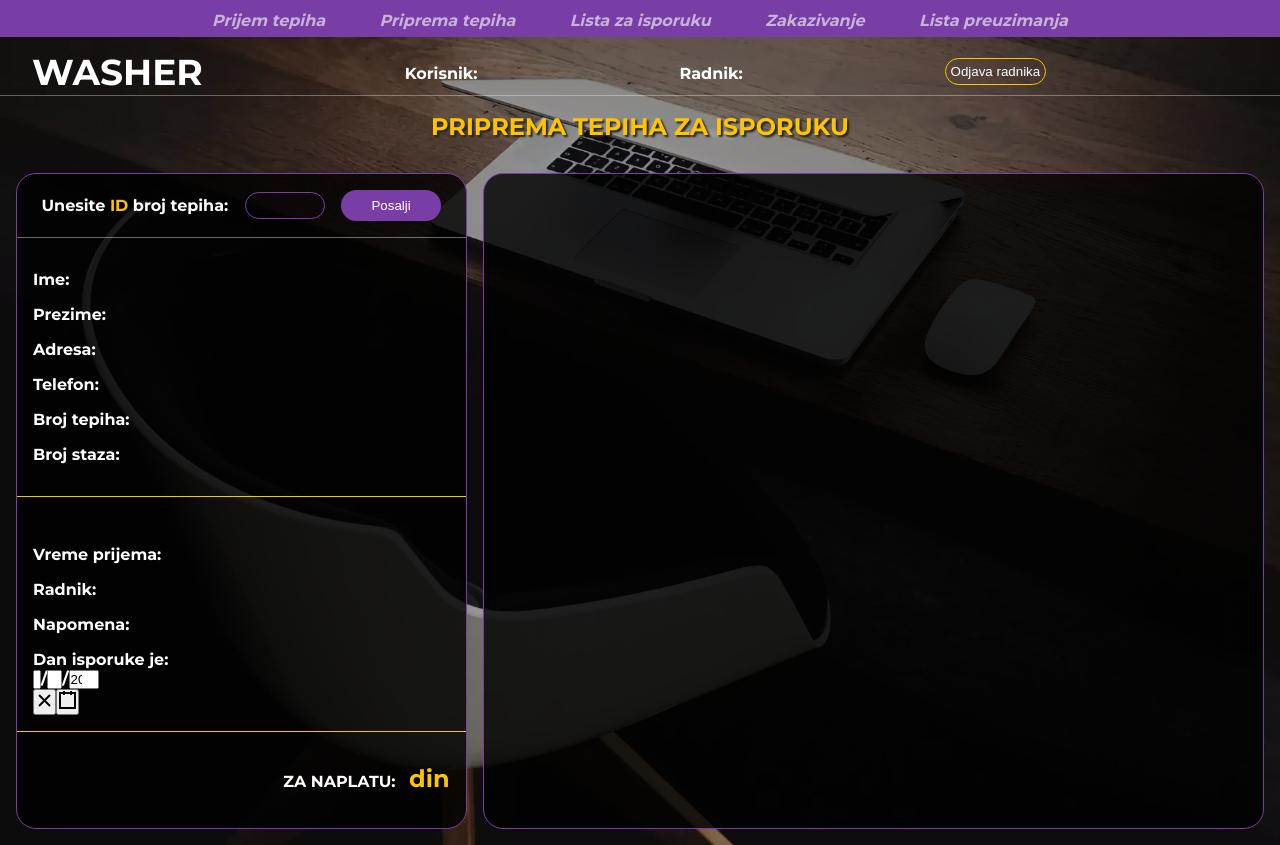
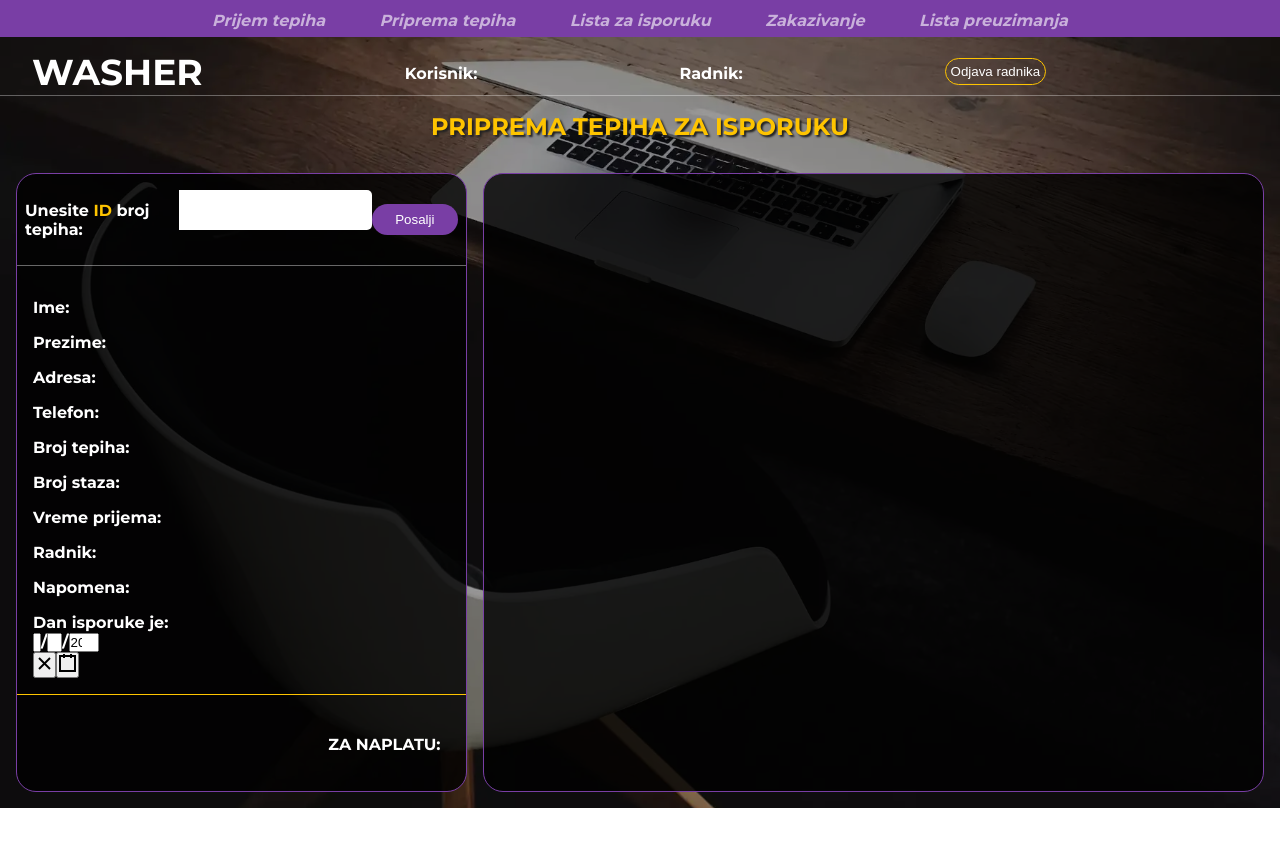
Before and after one commit to MarkoVasicDeveloper/AplikacijaZaTepihServise-User-Interface, a React (Create React App) app: page /measuringandpreparingcarpet in a window 1280 px wide. After the commit the page ends 808 px from the top, so only its background shows below. Built offline with nearby package versions, Linux system fonts and the light colour scheme.

Commit message:
LeftContentMeasuring - logic

```diff
--- a/src/Component/LogInPage/Login.tsx
+++ b/src/Component/LogInPage/Login.tsx
@@ -6,7 +6,7 @@ import { useEffect, useState } from "react";
 import { Link, useNavigate } from "react-router-dom";
 
 import "./LogIn.scss";
-import { InputWithValidation } from "../layout/input/input";
+import { Input } from "../layout/input/input";
 import { useInputText } from "../../hooks/useInputText";
 import { SocialIcon } from "../layout/socialIcon/socialIcon";
 import { Button } from "../layout/button/button";
@@ -55,8 +55,8 @@ export default function Login({ workerLogIn }: LoginProps) {
           </div>
         </div>
 
-        <InputWithValidation icon={workerLogIn ? faSignature : faMailBulk} onChangeInput={edit} name={workerLogIn ? "name" : "email"} placeholder={workerLogIn ? "Ime" : "Email"} id={workerLogIn ? "name" : "email"} cleanUp={workerLogIn} required />
-        <InputWithValidation icon={faKey} onChangeInput={edit} name={"password"} placeholder="Password" id={"password"} type="password" cleanUp={workerLogIn} required />
+        <Input icon={workerLogIn ? faSignature : faMailBulk} onChangeInput={edit} name={workerLogIn ? "name" : "email"} placeholder={workerLogIn ? "Ime" : "Email"} id={workerLogIn ? "name" : "email"} cleanUp={workerLogIn} required />
+        <Input icon={faKey} onChangeInput={edit} name={"password"} placeholder="Password" id={"password"} type="password" cleanUp={workerLogIn} required />
 
         <div className="message-container">
           <p className={message ? "api-message" : ''}> {message} </p>
--- a/src/Component/MeasuringAndPreparing/LeftContainer/LeftContentMeasuring.tsx
+++ b/src/Component/MeasuringAndPreparing/LeftContainer/LeftContentMeasuring.tsx
@@ -1,123 +1,48 @@
-import { useReducer, useState } from "react";
+import { useState } from "react";
 import "./LeftContentMeasuring.css";
-import { useUser } from "../../../Context/UserContext";
-import { useReceptionInfo } from "../../../Context/ReceptionInfoContext";
-import {
-  initialStateMeasuring,
-  ClientReducer,
-} from "../../../Reducers/MeasuringAndPreparingCarpet/ClientReducer";
-import {
-  getReception,
-  getWorkerName,
-} from "../../../misc/Function/MeasuringAndPreparingCarpet/LeftContent.ts/LeftContentFunction";
-import {
-  DimensionsReducer,
-  initialDimensions,
-} from "../../../Reducers/MeasuringAndPreparingCarpet/DimensionsReducer";
+
 import DatePicker from "react-date-picker";
 
+import { useTypedSelector } from "../../../hooks/useTypedSelector";
+import { selectClient } from "../../../redux/client/clientSlice";
+import { selectReceptionForPay } from "../../../redux/reception/receptionSlice";
+
+import { useInputText } from "../../../hooks/useInputText";
+import { useCurrentReception } from "../../../hooks/useCurrentReception";
+
+import { Input } from "../../layout/input/input";
+import { Button } from "../../layout/button/button";
+
 export default function LeftContentMeasuring() {
+  const client = useTypedSelector(selectClient);
+  const forPay = useTypedSelector(selectReceptionForPay);
+
+  const { data, edit } = useInputText({});
   const [date, onChangeDate] = useState(new Date());
+  const { getReception, worker } = useCurrentReception();
 
-  const [receptionUserId, setReceptionUserId] = useState("");
-  const [receiverWorker, setReceivedWorker] = useState("");
-
-  const { user } = useUser() as any;
-  const { reception, setReceptionEvent } = useReceptionInfo() as any;
-  const [state, dispatch] = useReducer(ClientReducer, initialStateMeasuring);
-  const [dimensionState, dispatchDimension] = useReducer(
-    DimensionsReducer,
-    initialDimensions
-  );
-
-  async function sendData() {
-    const currentReception = await getReception(receptionUserId, user.userId);
-
-    if (currentReception.data.statusCode === -5001)
-      return setReceptionEvent({ show: 0 });
-
-    dispatch({ type: "setClientInfo", value: currentReception.data });
-
-    dispatchDimension({
-      type: "setEmpty",
-      value:
-        currentReception.data.numberOfCarpet +
-        currentReception.data.numberOfTracks -
-        currentReception.data.prepare,
-    });
-
-    setReceptionEvent({
-      date: date.toISOString().split("T")[0],
-      clientId: currentReception.data.clientsId,
-      carpetReceptionUserId: receptionUserId,
-      carpetReceptionId: currentReception.data.carpetReception,
-      forPay: 0,
-      workerReceivedId: currentReception.data.workerId,
-      prepared: currentReception.data.prepare,
-      show:
-        currentReception.data.numberOfCarpet +
-        currentReception.data.numberOfTracks -
-        currentReception.data.prepare,
-    });
-
-    setReceivedWorker(await getWorkerName(currentReception, user.userId));
-  }
+  const labels = ['Ime: ', 'Prezime: ', 'Adresa: ', 'Telefon: ', 'Broj tepiha: ', 'Broj staza: ', 'Vreme prijema: ', 'Radnik: ', 'Napomena: '];
+  const displayData = [client.name, client.surname, client.address, client.phone, client.numberOfCarpets, client.numberOfTracks, client.timeAt, worker, client.note];
 
   return (
     <section id="leftContentMeasuring">
       <div className="carpetId">
-        <label>
+        <label htmlFor="receptionUserId">
           Unesite <span>ID</span> broj tepiha:
         </label>
-        <input
-          type="number"
-          name="id"
-          id="carpetId"
-          value={receptionUserId}
-          onChange={(e) => setReceptionUserId(e.target.value)}
-        />
-        <button onClick={() => sendData()}>Posalji</button>
+        <Input onChangeInput={edit} name={"receptionUserId"} id={"receptionUserId"} />
+        <Button title="Posalji" onClickFunction={() => getReception(data.receptionUserId, date) } />
       </div>
       <div className="userInfo">
-        <div className="info">
-          <label>Ime:</label>
-          <p>{state.name}</p>
-        </div>
-        <div className="info">
-          <label>Prezime:</label>
-          <p>{state.surname}</p>
-        </div>
-        <div className="info">
-          <label>Adresa:</label>
-          <p>{state.address}</p>
-        </div>
-        <div className="info">
-          <label>Telefon:</label>
-          <p>{state.phone}</p>
-        </div>
-        <div className="info">
-          <label>Broj tepiha:</label>
-          <p>{state.numberOfCarpet}</p>
-        </div>
-        <div className="info">
-          <label>Broj staza:</label>
-          <p>{state.numberOfTracks}</p>
-        </div>
-      </div>
-      <div className="userInfo">
-        <div className="info">
-          <label>Vreme prijema:</label>
-          <p>{state.dateAt}</p>
-        </div>
-        <div className="info">
-          <label>Radnik:</label>
-          <p>{receiverWorker}</p>
-        </div>
+        {
+          displayData.map((data, index) => (
+            <div key={index} className="info">
+              <label>{labels[index]}</label>
+              <p>{data}</p>
+            </div>
+          ))
+        }
 
-        <div className="info">
-          <label>Napomena:</label>
-          <p>{state.note}</p>
-        </div>
         <div className="date">
           <label htmlFor="deliveryDate">Dan isporuke je:</label>
           <DatePicker
@@ -129,8 +54,8 @@ export default function LeftContentMeasuring() {
       </div>
       <div className="forPay">
         <p>
-          ZA NAPLATU: &nbsp;{" "}
-          <span>{reception.forPay ? reception.forPay + " din" : " din"}</span>
+          ZA NAPLATU: &nbsp;
+          <span> {forPay ? forPay + " din" : ""}</span>
         </p>
       </div>
     </section>
--- a/src/Component/layout/input/input.tsx
+++ b/src/Component/layout/input/input.tsx
@@ -18,7 +18,7 @@ interface InputParam {
   label?: string
 }
 
-export function InputWithValidation({ icon, onChangeInput, onEnter, type, name, id, required, footnoteTitle, placeholder, cleanUp, label }: InputParam): JSX.Element {
+export function Input({ icon, onChangeInput, onEnter, type, name, id, required, footnoteTitle, placeholder, cleanUp, label }: InputParam): JSX.Element {
   const [dirty, setDirty] = useState(false);
   const [implementClass, setImplementClass] = useState('');
   const input = useRef<HTMLInputElement>(null);
--- /dev/null
+++ b/src/hooks/useCurrentReception.ts
@@ -0,0 +1,66 @@
+import { useState } from "react";
+import api, { ApiResponse } from "../api/api";
+import { setClient } from "../redux/client/clientSlice";
+import { setReception } from "../redux/reception/receptionSlice";
+import { selectUserId } from "../redux/user/userSlice"
+import { useAppDispatch } from "./useAppDispatch";
+import { useTypedSelector } from "./useTypedSelector"
+
+export function useCurrentReception ()
+: {getReception: (receptionUserId: number, date: Date) => void; worker: string;} {
+  const userId = useTypedSelector(selectUserId);
+
+  const dispatch = useAppDispatch();
+
+  const [worker, setWorker] = useState('');
+
+  const getReception = (receptionUserId: number, date: Date): void => {
+    const reception = async (): Promise<ApiResponse> => await api(
+      `api/carpetReception/getReceptionById/${receptionUserId}/${userId}`,
+      "post",
+      {}
+    );
+
+    reception()
+      .then(currentReception => {
+        if (currentReception.data.statusCode === -5001)
+        return dispatch(setReception({ show: 0 }));
+
+        dispatch(setClient(
+          { ...currentReception.data.clients,
+            numberOfCarpets: currentReception.data.numberOfCarpet,
+            numberOfTracks: currentReception.data.numberOfTracks
+          }));
+
+        dispatch(setReception({
+          date: date.toISOString().split("T")[0],
+          clientId: currentReception.data.clientsId,
+          carpetReceptionUserId: receptionUserId,
+          carpetReceptionId: currentReception.data.carpetReception,
+          forPay: 0,
+          workerReceivedId: currentReception.data.workerId,
+          prepared: currentReception.data.prepare,
+          show:
+            currentReception.data.numberOfCarpet +
+            currentReception.data.numberOfTracks -
+            currentReception.data.prepare,
+        }));
+
+        getWorker(currentReception.data.workerId);
+      })
+      .catch(() => {});
+    }
+
+    const getWorker = (workerId: number) => {
+      const worker = async() => await api(
+        `api/worker/${workerId}/${userId}`,
+        "get",
+        {}
+      );
+
+      worker()
+        .then(res => setWorker(res.data.name))
+        .catch(() => {})
+    }
+    return { getReception, worker };
+}
--- a/src/redux/client/clientSlice.ts
+++ b/src/redux/client/clientSlice.ts
@@ -12,6 +12,7 @@ interface Client {
   numberOfCarpets: number
   numberOfTracks: number
   timeAt: string
+  note: string
 }
 
 const initialState = {} as Client;
--- /dev/null
+++ b/src/redux/reception/receptionSlice.ts
@@ -0,0 +1,33 @@
+import { createSlice } from "@reduxjs/toolkit";
+import { RootState } from "../store";
+
+interface Reception {
+  date: string,
+  clientId: number,
+  carpetReceptionUserId: number,
+  carpetReceptionId: number,
+  forPay: number,
+  workerReceivedId: number,
+  prepared: number,
+  show: number
+}
+
+const initialState = {} as Reception;
+
+const receptionSlice = createSlice({
+  name: 'reception',
+  initialState,
+  reducers: {
+    setReception (state, action) {
+      state = { ...action.payload };
+      return state;
+    }
+  }
+});
+
+export const { setReception } = receptionSlice.actions;
+
+export default receptionSlice.reducer;
+
+export const selectReception = (state: RootState) => state.reception;
+export const selectReceptionForPay = (state: RootState) => state.reception.forPay;
--- a/src/redux/store.ts
+++ b/src/redux/store.ts
@@ -3,11 +3,13 @@ import { combineReducers, configureStore, type PreloadedState } from '@reduxjs/t
 import userReducer from './user/userSlice';
 import workerReducer from './worker/workerSlice';
 import clientReducer from './client/clientSlice';
+import receptionReducer from './reception/receptionSlice';
 
 const rootReducer = combineReducers({
   user: userReducer,
   worker: workerReducer,
-  client: clientReducer
+  client: clientReducer,
+  reception: receptionReducer
 })
 
 export const setupStore = (preloadedState?: PreloadedState<RootState>) =>
```
Also changed, not shown: src/Component/carpetReceptionPage/LeftContainer/LeftContainer.tsx (+7 -7 lines), src/misc/Function/MeasuringAndPreparingCarpet/LeftContent.ts/LeftContentFunction.ts (deleted, +0 -18 lines).
